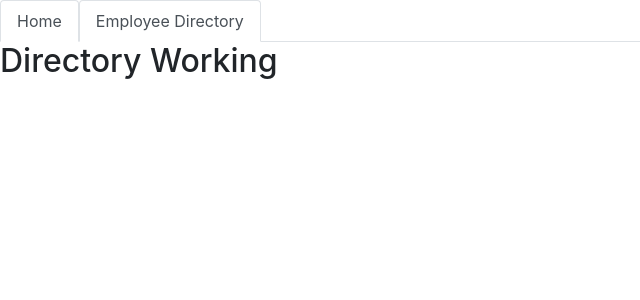
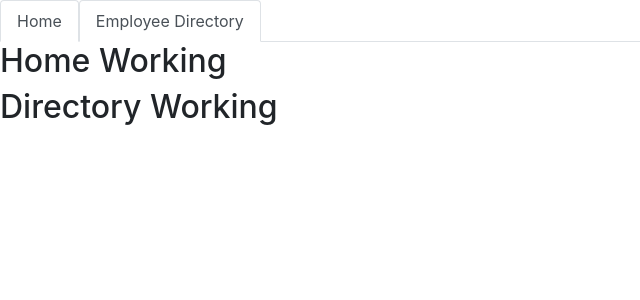
Before and after one commit to missjody/employeedirectory, a React (Create React App) app: page /Directory in a window 1280 px wide. Shown: the top 300 px of the page, without its empty margins (0-640 px from the left). Built offline with nearby package versions, Linux system fonts and the light colour scheme.

Commit message:
changed app.js so home information loads on first open of page

```diff
--- a/src/App.js
+++ b/src/App.js
@@ -14,9 +14,12 @@ function App() {
     <Router>
       <>
         {/* NavTabs will always be loaded */}
+        {/* Home has to always be loaded as well
+        otherwise it doesn't load on first open
+        of the site */}
         <NavTabs />
-        {/* These will be rendered conditionally */}
-        <Route exact path="/" component={Home} />
+        <Home />
+        {/* This will be rendered conditionally */}
         <Route exact path="/Directory" component={Directory} />
       </>
     </Router>
```
